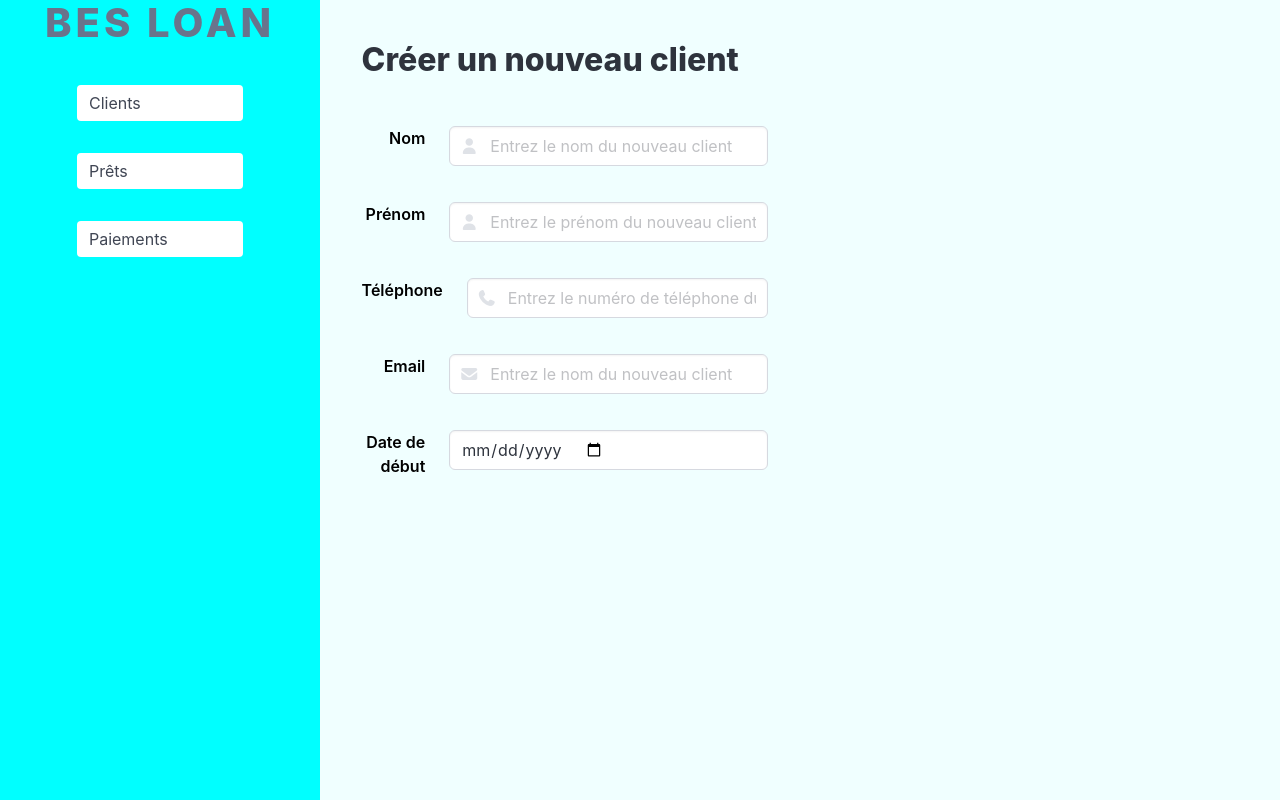
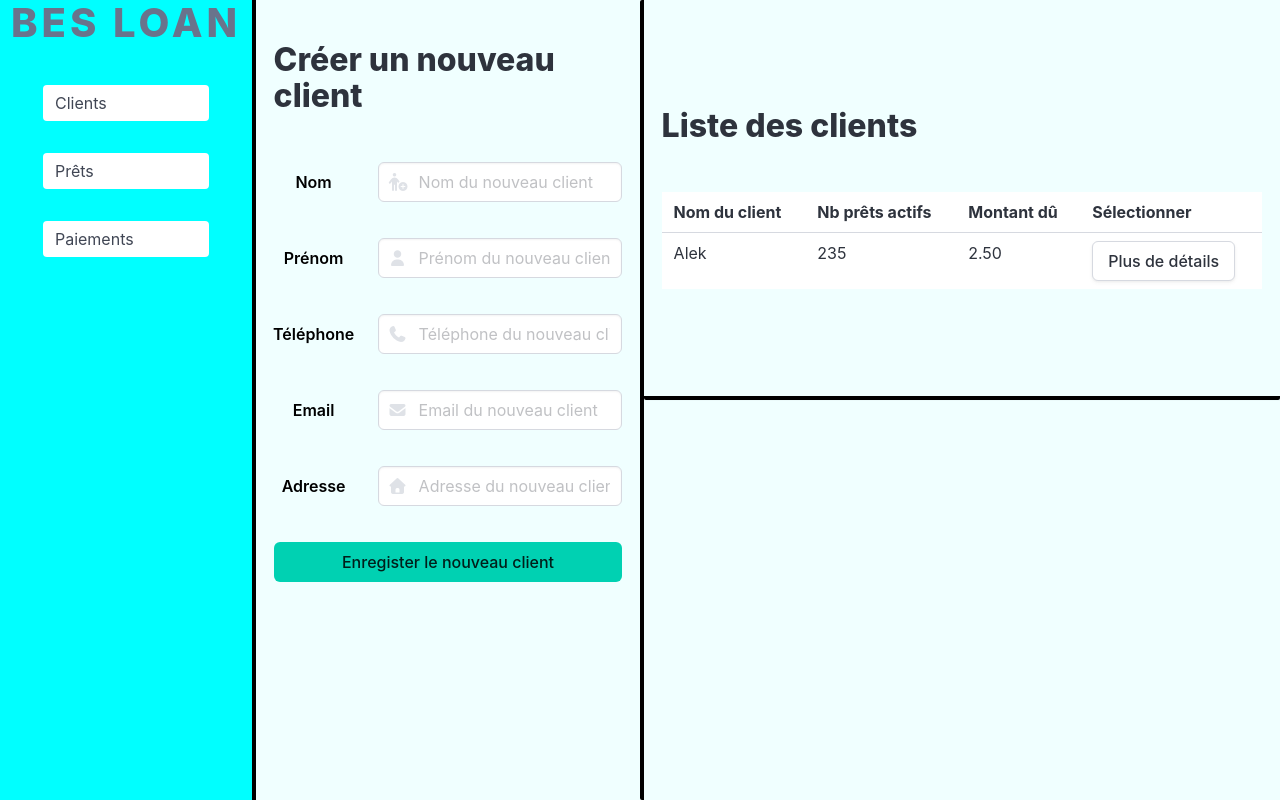
Before and after one commit to raph4e/Tp-ApplicationsWeb, a plain HTML site: page gestionClients.html in a window 1280 px wide. Drawn offline with nearby package versions, Linux system fonts and the light colour scheme.

Commit message:
progression vraiment cool

```diff
--- a/gestionClients.html
+++ b/gestionClients.html
@@ -34,20 +34,21 @@
                 </ul>
             </aside>
         </div>
-        <div class="formulairePrets">
+        <div class="partieGauche">
+            <div class="formulaire">
                 <!-- Titre qui indique l'ajout d'un nouveau client-->
                 <h1 class="title">Créer un nouveau client</h1>
                 <!-- Entrée du nom du nouveau client -->
                 <div class="field is-horizontal">
-                <div class="field-label">
+                    <div class="field-label titreInput">
                         <label class="label labelColor">Nom</label>
                     </div>
-                <div class="field-body">
+                    <div class="field-body bodyInput">
                         <div class="field">
                             <div class="control has-icons-left">
-                            <input class="input" type="text" placeholder="Entrez le nom du nouveau client" required>
+                                <input class="input" type="text" placeholder="Nom du nouveau client" required>
                                 <span class="icon is-normal is-left">
-                                <i class="fa-solid fa-user"></i>
+                                    <i class="fa-solid fa-person-circle-plus"></i>
                                 </span>
                             </div>
                         </div>
@@ -56,13 +57,13 @@
 
                 <!-- Entrée du prénom du nouveau client -->
                 <div class="field is-horizontal">
-                <div class="field-label">
+                    <div class="field-label titreInput">
                         <label class="label labelColor">Prénom</label>
                     </div>
-                <div class="field-body">
+                    <div class="field-body bodyInput">
                         <div class="field">
                             <div class="control has-icons-left">
-                            <input class="input" type="text" placeholder="Entrez le prénom du nouveau client" required>
+                                <input class="input" type="text" placeholder="Prénom du nouveau client" required>
                                 <span class="icon is-normal is-left">
                                     <i class="fa-solid fa-user"></i>
                                 </span>
@@ -73,14 +74,13 @@
 
                 <!-- Entrée du téléphone du nouveau client -->
                 <div class="field is-horizontal">
-                <div class="field-label">
+                    <div class="field-label titreInput">
                         <label class="label labelColor">Téléphone</label>
                     </div>
-                <div class="field-body">
+                    <div class="field-body bodyInput">
                         <div class="field">
                             <div class="control has-icons-left">
-                            <input class="input" type="tel"
-                                placeholder="Entrez le numéro de téléphone du nouveau client" required>
+                                <input class="input" type="tel" placeholder="Téléphone du nouveau client" required>
                                 <span class="icon is-normal is-left">
                                     <i class="fa-solid fa-phone"></i>
                                 </span>
@@ -91,13 +91,13 @@
 
                 <!-- Entrée de l'email du nouveau client -->
                 <div class="field is-horizontal">
-                <div class="field-label">
+                    <div class="field-label titreInput">
                         <label class="label labelColor">Email</label>
                     </div>
-                <div class="field-body">
+                    <div class="field-body bodyInput">
                         <div class="field">
                             <div class="control has-icons-left">
-                            <input class="input" type="text" placeholder="Entrez le nom du nouveau client" required>
+                                <input class="input" type="text" placeholder="Email du nouveau client" required>
                                 <span class="icon is-normal is-left">
                                     <i class="fa-solid fa-envelope"></i>
                                 </span>
@@ -106,25 +106,53 @@
                     </div>
                 </div>
 
-            <!-- Input de la date de début du prêt -->
-            <!-- mettre id pour récuppérer avec js et calculer les intérêts totaux -->
+                <!-- Entrée de l'adresse du nouveau client -->
                 <div class="field is-horizontal">
-                <div class="field-label">
-                    <label class="label labelColor">Date de début</label>
+                    <div class="field-label titreInput">
+                        <label class="label labelColor">Adresse</label>
                     </div>
-                <div class="field-body">
+                    <div class="field-body bodyInput">
                         <div class="field">
-                        <div class="control">
-                            <input class="input" type="date">
+                            <div class="control has-icons-left">
+                                <input class="input" type="text" placeholder="Adresse du nouveau client" required>
+                                <span class="icon is-normal is-left">
+                                    <i class="fa-solid fa-house"></i>
+                                </span>
                             </div>
                         </div>
                     </div>
                 </div>
+                <button class="button is-primary">Enregister le nouveau client</button>
             </div>
+        </div>
+        <div class="partieDroite">
+            <!--Tableau qui liste les clients-->
+            <div class="tableau">
+                <h1 class="title">Liste des clients</h1>
 
+                <table class="table">
+                    <tr>
+                        <th>Nom du client</th>
+                        <th>Nb prêts actifs</th>
+                        <th>Montant dû</th>
+                        <th>Sélectionner</th>
+                    </tr>
+                    <tr>
+                        <td id="nomClient">Alek</td>
+                        <td id="nbPrets">235</td>
+                        <td id="montantDu">2.50</td>
+                        <td>
+                            <button id="bouttonDetails" class="button">Plus de détails</button>
+                        </td>
+                    </tr>
+                </table>
+            </div>
+            <div class="selection">
+                <div class="card">
 
-        <!-- Calcule automatiquement intérêts cumulés, solde restant, statut (ACTIF, REMBOURSÉ, EN RETARD).-->
-
+                </div>
+            </div>
+        </div>
 
     </main>
 </body>
--- a/style.css
+++ b/style.css
@@ -1,26 +1,24 @@
+/* Division des sections de la page */
 html, body {
     height: 100%;
     margin: 0;
     padding: 0;
 }
 
-.sidebar {
-    width: 25%;
+.partieGauche {
     height: 100%;
+    width: 30%;
     display: flex;
     justify-content: center;
-    background-color: aqua;
 }
 
-.lien-sidebar {
-    margin: 2em;
+.partieDroite {
+    height: 100%;
+    width: 50%;
+    border-left: solid 0.3em black;
+    border-radius: 2px;
 }
 
-.dashboard {
-    background-color: lightgrey;
-    width: 75%;
-    height: 100%;
-}
 
 main {
     display: flex;
@@ -28,14 +26,29 @@ main {
     background-color: azure;
 }
 
-.formulairePrets {
+
+/* Partie pour la sidebar */
+.sidebar {
+    width: 20%;
+    height: 100%;
+    display: flex;
+    justify-content: center;
+    background-color: aqua;
+    border-right: solid 0.3em black;
+}
+
+.lien-sidebar {
+    margin: 2em;
+}
+
+/* Partie pour l'ajout de nouveaux prêts, clients, paiements, etc... */
+.formulaire {
     display: flex;
     flex-wrap: wrap;
     gap: 1.5em;
     padding: 1.1em;
     flex-direction: column;
     margin-top: 1.5em;
-    margin-left: 1.5em;
 }
 
 .labelColor{
@@ -51,9 +64,32 @@ main {
     text-align: center;
     width: 5em;
     flex: none;
-
+    padding: 0;
+    display: flex;
+    align-items: center;
+    justify-content: center;
 }
 
 .bodyInput {
     width: 15em;
 }
+
+/* Partie pour le tableau qui affiche la liste de clients, prêts, paiements, etc... */
+
+.tableau {
+    height: 50%;
+    width: 100%;
+    display: flex;
+    justify-content: center;
+    gap: 1.5em;
+    padding: 1.1em;
+    flex-direction: column;
+    border-bottom: solid 0.3em black;
+    border-radius: 2px;
+}
+
+/* Partie pour la selection, qui va afficher les infos */
+.selection {
+    height: 50%;
+    width: 100%;
+}
```
Also changed, not shown: gestionPrêts.html (+9 -3 lines). Lines whose indentation alone changed are shown as unchanged.
